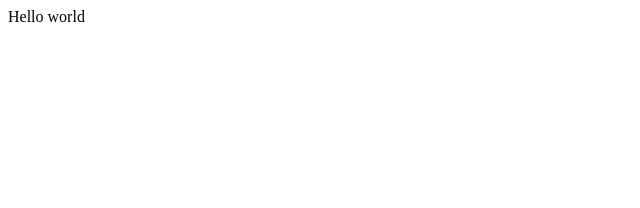
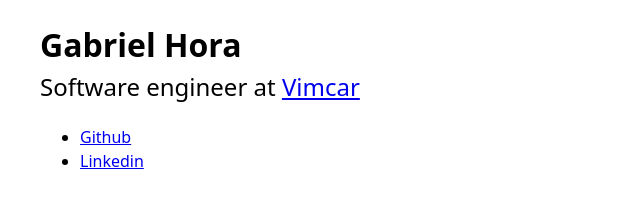
Before and after one commit to gabrielhora/gabrielhora.github.io, a plain HTML site: page index.html in a window 1280 px wide. Shown: the whole page, without its empty margins (0-640 px from the left). Drawn offline with Linux system fonts and the light colour scheme.

Commit message:
basic info

```diff
--- a/index.html
+++ b/index.html
@@ -1 +1,30 @@
-Hello world
+<!DOCTYPE html>
+<html>
+<head>
+    <meta charset='utf-8'>
+    <title>Gabriel Hora</title>
+    <meta name='viewport' content='width=device-width, initial-scale=1'>
+    <style>
+        body {
+            font-family: system-ui;
+            padding: 0 2rem;
+            line-height: 1.5;
+        }
+        h1 {
+            margin-bottom: 0;
+        }
+        h2 {
+            margin-top: 0;
+            font-weight: normal;
+        }
+    </style>
+</head>
+<body>
+    <h1>Gabriel Hora</h1>
+    <h2>Software engineer at <a href="https://www.vimcar.com">Vimcar</a></h2>
+    <ul>
+        <li><a href="https://www.github.com/gabrielhora/">Github</a></li>
+        <li><a href="https://www.linkedin.com/in/gabrielhora/">Linkedin</a></li>
+    </ul>
+</body>
+</html>
```
